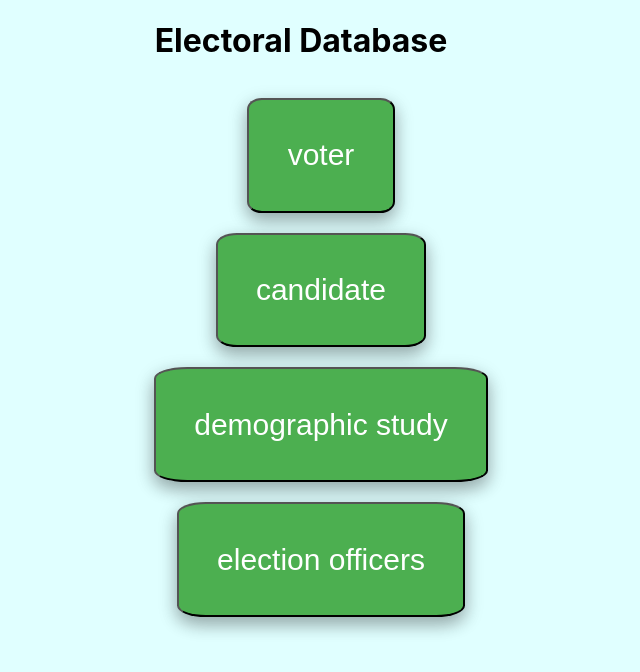
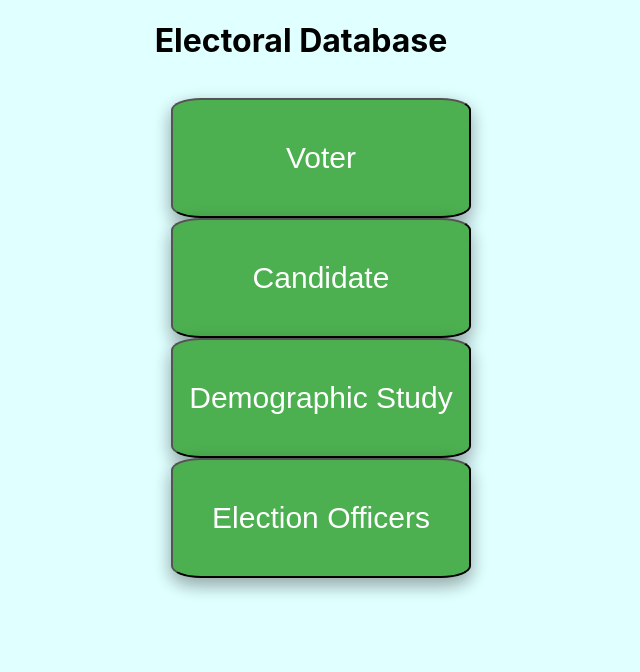
Before and after one commit to Amogh24/election_dbms, a React (Create React App) app in the folder client/front/: page / in a window 1280 px wide. Shown: the top 672 px of the page, without its empty margins (339-979 px from the left). Built offline with nearby package versions, Linux system fonts and the light colour scheme.

Commit message:
creating basic form

```diff
--- a/client/front/src/App.css
+++ b/client/front/src/App.css
@@ -28,11 +28,12 @@
   background-color: #4CAF50;
   font-size: 30px;
 
-  padding: 10%;
+  width:300px;
+  height: 120px;
   font-style: normal;
   color: white;
   border-radius: 10%;
-  margin-bottom: 20px;
+  justify-content: space-around;
   transition-duration: 0.5 ;
   box-shadow: 0 8px 16px 0 rgba(0,0,0,0.2), 0 6px 20px 0 rgba(0,0,0,0.19);
 }
--- a/client/front/src/App.js
+++ b/client/front/src/App.js
@@ -1,6 +1,7 @@
 import './App.css';
 import Voter from './voter.js';
 import Nav from './nav.js';
+import Inputvoter from './new_voter'
 import {BrowserRouter as Router,Switch,Route} from 'react-router-dom';
 function App() {
   return (
@@ -10,6 +11,7 @@ function App() {
       <Switch>
       <Route path="/" exact component={Nav}/>
       <Route path="/voter" exact component={Voter}/>
+      <Route path='/newvoter'component={Inputvoter}/>
       </Switch>
     </div>
     </Router>
--- a/client/front/src/nav.js
+++ b/client/front/src/nav.js
@@ -14,16 +14,16 @@ const linkStyle={
       <div className="nav">
       <ul className="list">
           <Link style={linkStyle} to ='/voter'>
-          <button className='B'>voter</button>
+          <button className='B'>Voter</button>
           </Link>
           <Link style={linkStyle} to ='/candidate'>
-          <button className='B'>candidate</button>
+          <button className='B'>Candidate</button>
           </Link>
           <Link style={linkStyle} to ='/study'>
-          <button className='B'>demographic study</button>
+          <button className='B'>Demographic Study</button>
           </Link>
           <Link style={linkStyle} to ='/officers'>
-          <button className='B'>election officers</button>
+          <button className='B'>Election Officers</button>
           </Link>
       </ul>
       </div>
--- a/client/front/src/new_voter.js
+++ b/client/front/src/new_voter.js
@@ -1,12 +1,49 @@
-import React from 'react'
+import React,{useState,useEffect} from 'react'
 
-const inputvoter = () =>
+const Inputvoter = () =>
 {
+    const [person,setPerson] = useState([]);
+    const [name,setName] = useState('');
+    const [age,setAge] = useState(0);
+    const [gender,setGender] = useState('')
+    const [mail,setMail] = useState('')
+    const [address,setAddress] = useState('')
+    const [phone,setPhone] = useState(0)
+    const [date,setDate] = useState('')
+    const [consti,setConsti] = useState(0)
+
+const addPerson = () =>
+{
+
+}
+
  return(
      <div>
          <h1 className='text-center mt-5'>New Voter registration</h1>
+         <form onSubmit ={addPerson}>
+             <div>
+                 name: <input value = {newName}
+                 onChange = {handleName}/>
+                 age: <input value = {newAge}
+                 onChange = {handleAge}/>
+                 gender: <input value = {newGender}
+                 onChange = {handleGender}/>
+                 mail: <input value = {newMail}
+                 onChange = {handleMail}/>
+                 address: <input value = {newAddress}
+                 onChange = {handleAddress}/>
+                 phone: <input value = {newPhone}
+                 onChange = {handlePhone}/>
+                 date: <input value = {newDate}
+                 onChange = {handleDate}/>
+                 constituency: <input value = {newConsti}
+                 onChange = {handleConsti}/>
+
+             </div>
+             </form>
+
      </div>
  )
 }
 
-export default inputvoter;
+export default Inputvoter;
--- a/client/front/src/voter.js
+++ b/client/front/src/voter.js
@@ -1,5 +1,5 @@
 import React from 'react'
-import inputvoter from './new_voter'
+import Inputvoter from './new_voter'
 import {BrowserRouter as Router,Switch,Route,Link} from 'react-router-dom';
 
 const linkStyle={
@@ -12,9 +12,7 @@ function Voter()
     return(
         <Router>
         <div className="voter">
-            <Switch>
-            <Route path='/newvoter'component={inputvoter}/>
-            </Switch>
+
             <Link style={linkStyle} to ='/newvoter'>
             <h2>New voter registration</h2>
             </Link>
```
